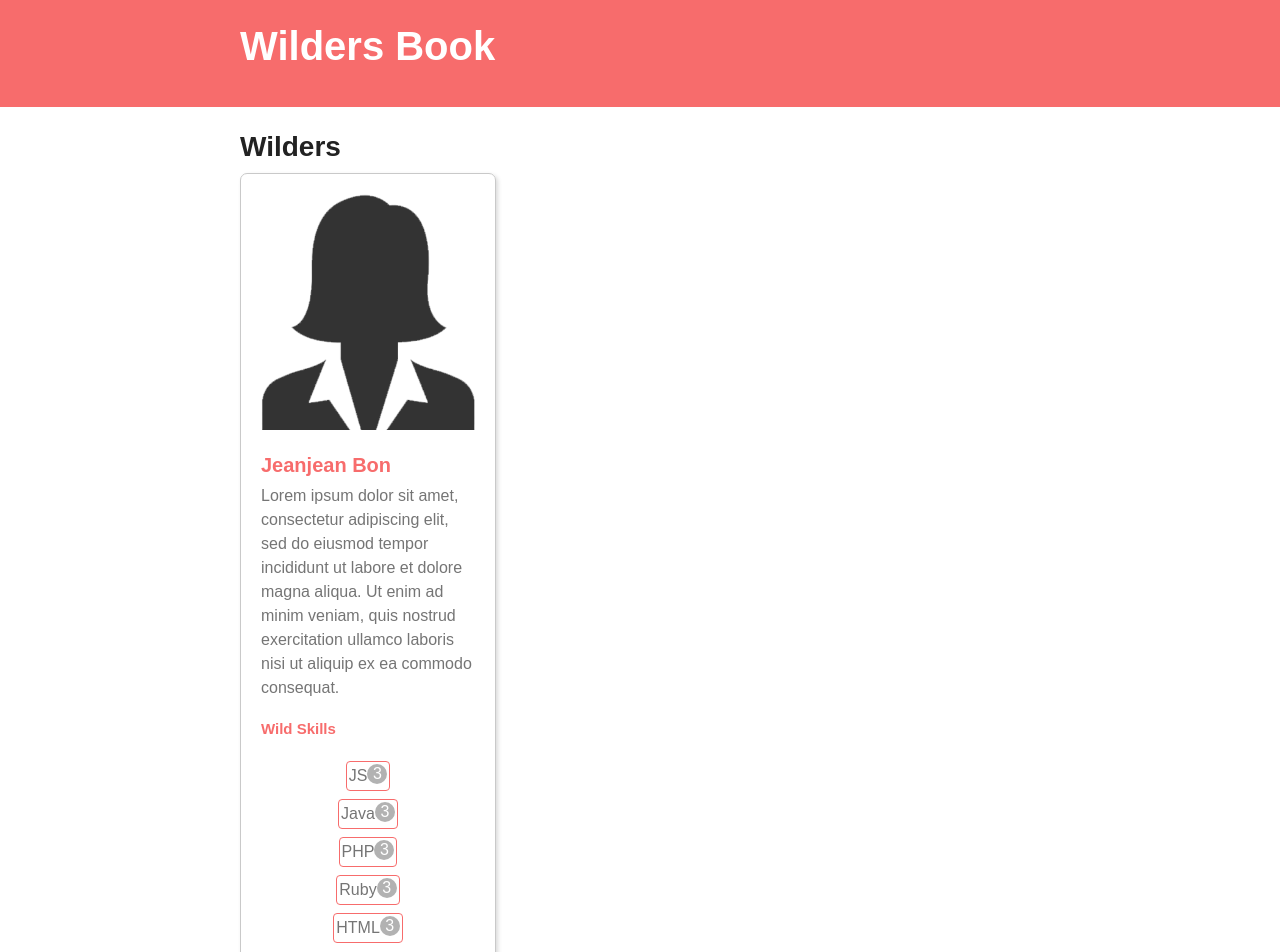
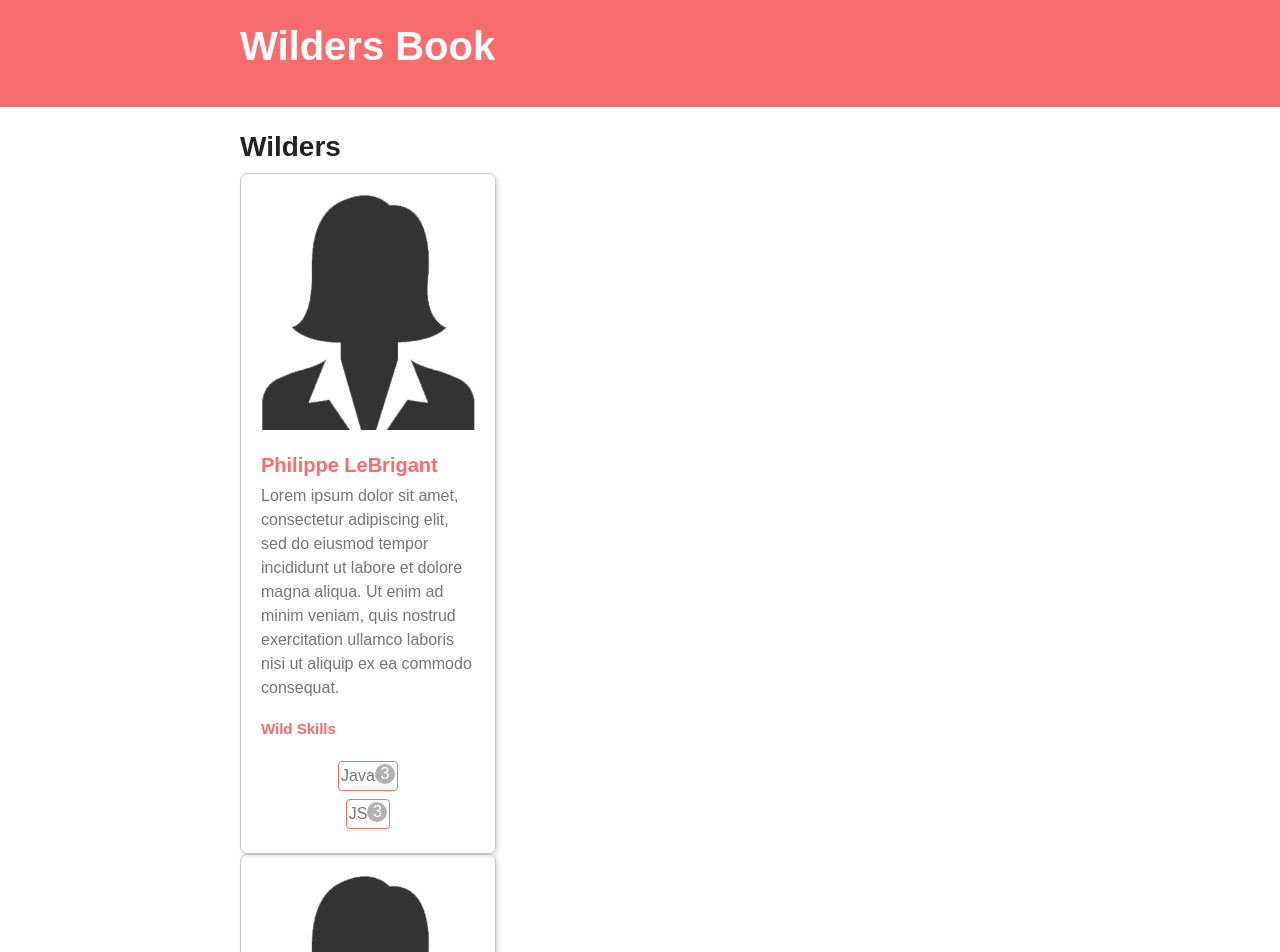
Before and after one commit to ClementPremartin/Project-Launch, a React (Create React App) app in the folder frontend-webapp/: page / in a window 1280 px wide. Shown: the top 952 px of the page. Built offline with nearby package versions, Linux system fonts and the light colour scheme.

Commit message:
setup props in project

```diff
--- a/frontend-webapp/src/App.js
+++ b/frontend-webapp/src/App.js
@@ -1,11 +1,12 @@
+import { useState } from "react";
+import './App.css';
+
 import Wilder from "./components/Wilder";
-import './App.css';
-import { useState } from "react";
+import wilders from "./data/wilders";
 
 function App() {
 
-  const [nameArr] = useState(["Jeanjean Bon", "Jane Doe", "Manu triment", "Baby Bliothèque"]);
-  const [skills] = useState(["JS", "Java", "PHP", "Ruby", "HTML"])
+  const [wildersStudent] = useState(wilders);
 
   return (
     <div>
@@ -16,8 +17,13 @@ function App() {
       </header>
       <main className="container">
             <h2>Wilders</h2>
-        {nameArr.map((name) => (
-          <Wilder name={name} skills={skills} />
+        {wildersStudent.map((wilder) => (
+          <Wilder
+            key={wilder.id}
+            firstname={wilder.firstname}
+            lastname={wilder.lastname}
+            skills={wilder.skill}
+            />
         ))}
       </main>
       <footer>
--- a/frontend-webapp/src/components/Skill.jsx
+++ b/frontend-webapp/src/components/Skill.jsx
@@ -6,7 +6,7 @@ const Skill = ( {skill} ) => {
         <div>
             <ul className="skills">
               <li>
-                {skill}
+                {skill.skill_name}
                 <span className="votes">3</span>
               </li>
             </ul>
--- a/frontend-webapp/src/components/Wilder.jsx
+++ b/frontend-webapp/src/components/Wilder.jsx
@@ -2,15 +2,13 @@ import React from 'react';
 import Skill from "./Skill";
 import Avatar from '../assets/avatar.png';
 
-const Wilder = ( {name, skills} ) => {
-    console.log(skills);
+const Wilder = ( {wilder, firstname, lastname, skills} ) => {
     return (
         <div>
-
             <section className="card-row">
                 <article className="card">
-                <img src={Avatar} alt={`${name} profile`} />
-                <h3>{name}</h3>
+                <img src={Avatar} alt={`${firstname} profile`} />
+                <h3>{`${firstname} ${lastname}`}</h3>
                 <p>
                     Lorem ipsum dolor sit amet, consectetur adipiscing elit, sed do
                     eiusmod tempor incididunt ut labore et dolore magna aliqua. Ut
@@ -18,7 +16,7 @@ const Wilder = ( {name, skills} ) => {
                     nisi ut aliquip ex ea commodo consequat.
                 </p>
             <h4>Wild Skills</h4>
-            {skills.map((skill) => <Skill skill={skill}/>)}
+            {skills.map((skill) => <Skill key={skill.id} skill={skill}/>)}
           </article>
         </section>
     </div>
--- /dev/null
+++ b/frontend-webapp/src/data/wilders.js
@@ -0,0 +1,36 @@
+const wilders = [{
+    id: "6041673a-dbd8-409a-8269-f076ed2db967",
+    firstname: "Philippe",
+    lastname: "LeBrigant",
+    school: {
+        id: "17c702f5-6732-4dec-bd6f-5f3834829007",
+        city_name: "Lyon"
+    },
+    skill: [
+        {
+            id: "9af758f9-2f01-4f3e-bbba-9bf0dec5ef60",
+            skill_name: "Java"
+        },
+        {
+            id: "d75326a7-9fd8-4f42-881d-3eb75fef33cd",
+            skill_name: "JS"
+        }
+    ]
+},
+{
+    id: "b927a11c-b5f4-45e3-9dbb-7b283bda1154",
+    firstname: "Jeanjean",
+    lastname: "Bon",
+    school: {
+        id: "d54ffaec-5d78-4539-b2b0-e7f05e7e7029",
+        city_name: "Brest"
+    },
+    skill: [
+        {
+            id: "9af758f9-2f01-4f3e-bbba-9bf0dec5ef60",
+            skill_name: "Java"
+        }
+    ]
+}];
+
+export default wilders;
```
